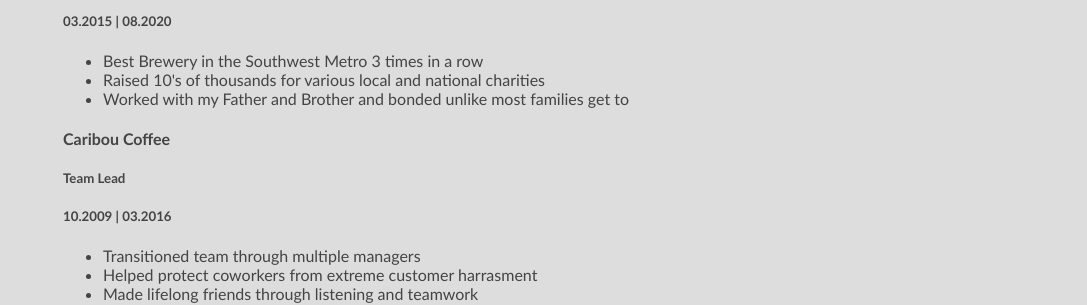
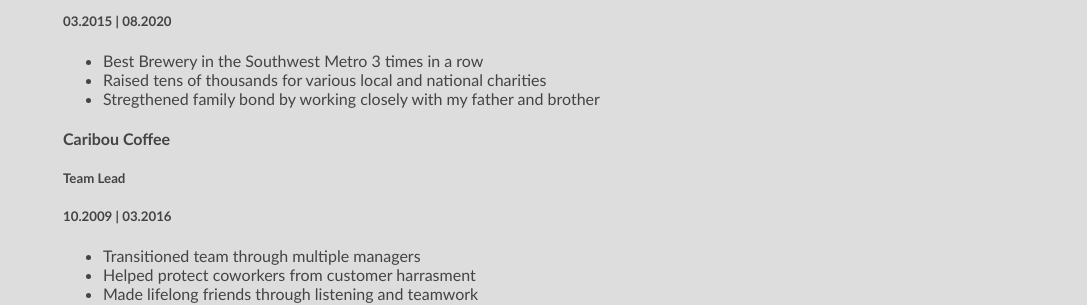
Before and after one commit to dylanroets/dylanroets.github.io, a plain HTML site: page index.html in a window 1280 px wide. Shown: the part 649-954 px from the top of the page, without its empty margins (193-1280 px from the left). Drawn offline with Linux system fonts and the light colour scheme.

Commit message:
Update index.html

```diff
--- a/index.html
+++ b/index.html
@@ -45,8 +45,8 @@
 
         <ul>
           <li>Best Brewery in the Southwest Metro 3 times in a row</li>
-          <li>Raised 10's of thousands for various local and national charities</li>
-          <li>Worked with my Father and Brother and bonded unlike most families get to</li>
+          <li>Raised tens of thousands for various local and national charities</li>
+          <li>Stregthened family bond by working closely with my father and brother</li>
         </ul>
     </div>
     <div>
@@ -56,7 +56,7 @@
 
         <ul>
           <li>Transitioned team through multiple managers</li>
-          <li>Helped protect coworkers from extreme customer harrasment</li>
+          <li>Helped protect coworkers from customer harrasment</li>
           <li>Made lifelong friends through listening and teamwork</li>
         </ul>
     </div>
```
